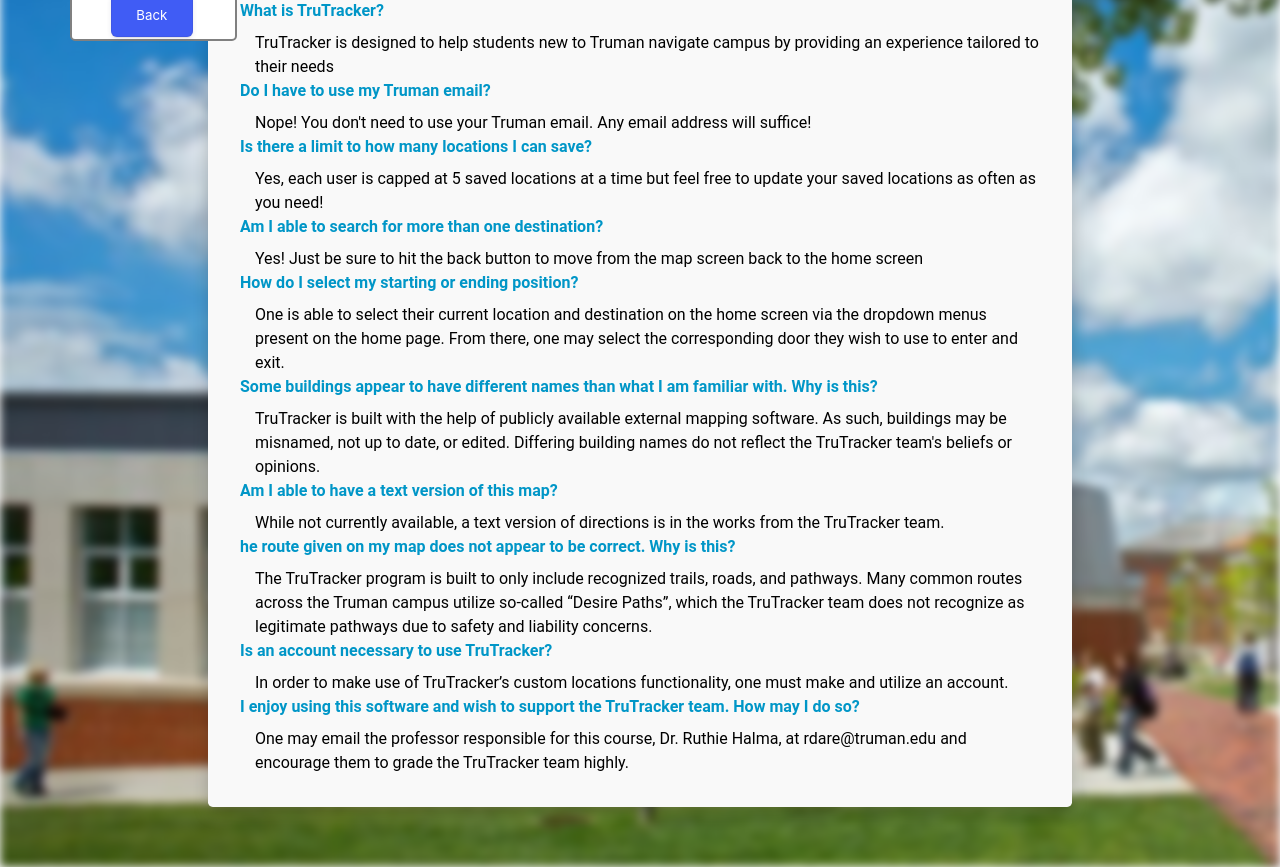
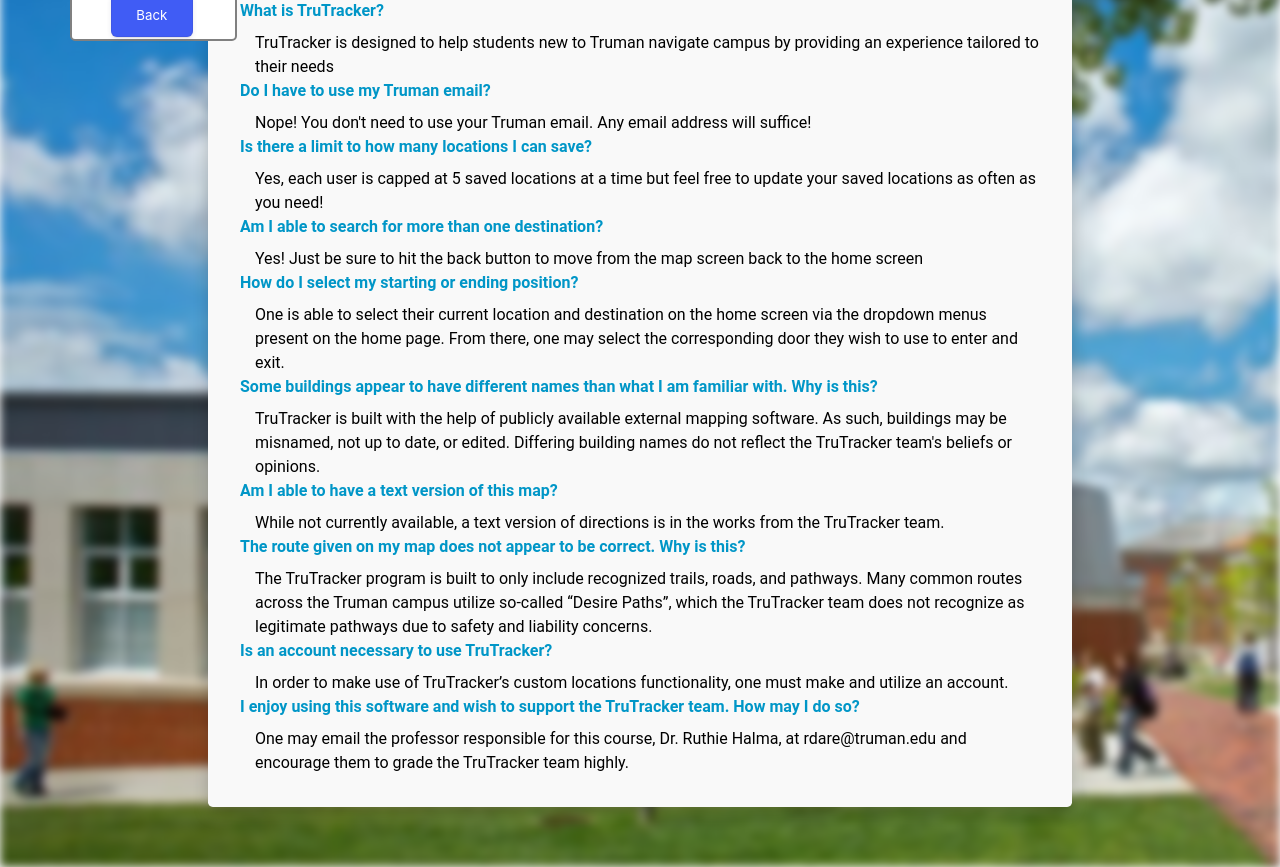
Before and after one commit to Habibnasir23/TruTracker, a Flask app: page /faq in a window 1280 px wide. Shown: the part 113-980 px from the top of the page. Run offline with Flask 3, Linux system fonts and the light colour scheme.

Commit message:
Corrected minor spelling mistake

```diff
--- a/templates/faq.html
+++ b/templates/faq.html
@@ -42,7 +42,7 @@
             <p>TruTracker is built with the help of publicly available external mapping software. As such, buildings may be misnamed, not up to date, or edited. Differing building names do not reflect the TruTracker team's beliefs or opinions.</p>
         <label>Am I able to have a text version of this map?</label>
             <p>While not currently available, a text version of directions is in the works from the TruTracker team.</p>
-        <label>he route given on my map does not appear to be correct. Why is this?</label>
+        <label>The route given on my map does not appear to be correct. Why is this?</label>
             <p>The TruTracker program is built to only include recognized trails, roads, and pathways. Many common routes across the Truman campus utilize so-called “Desire Paths”, which the TruTracker team does not recognize as legitimate pathways due to safety and liability concerns.</p>
         <label>Is an account necessary to use TruTracker? </label>
             <p>In order to make use of TruTracker’s custom locations functionality, one must make and utilize an account. </p>
```
